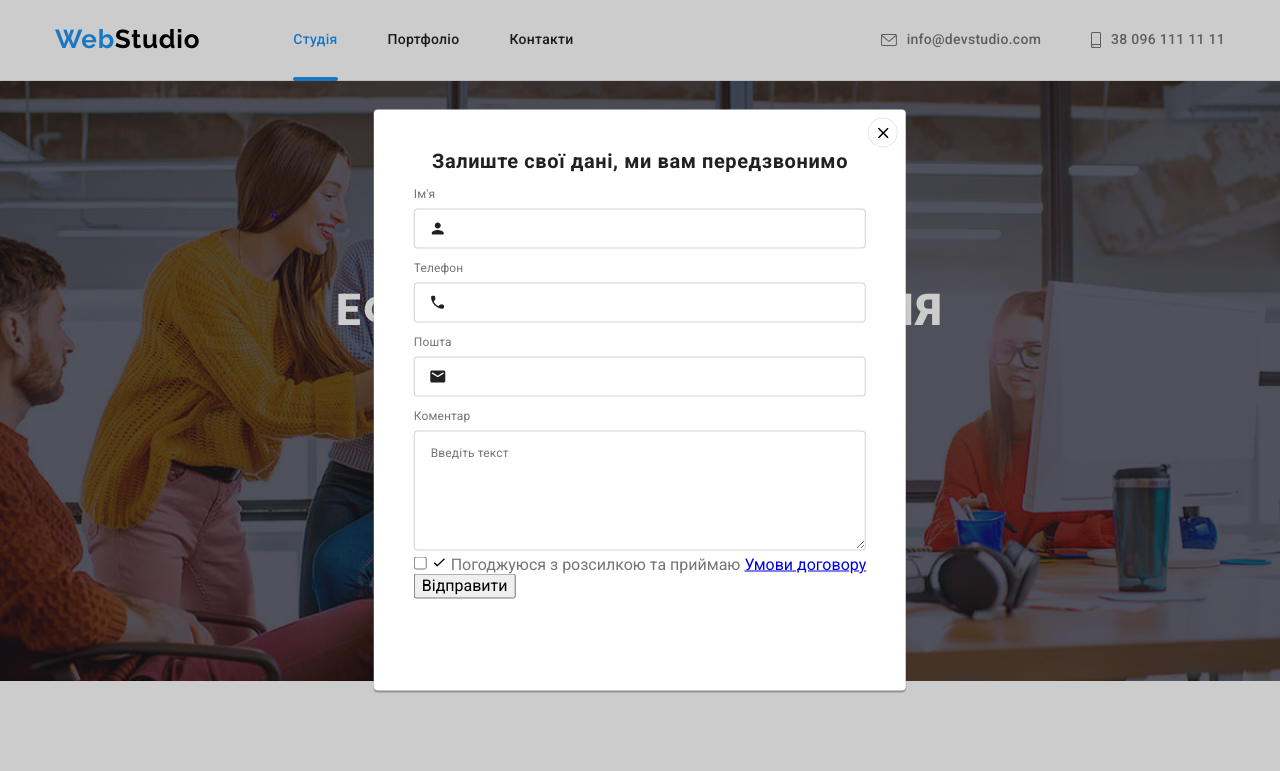
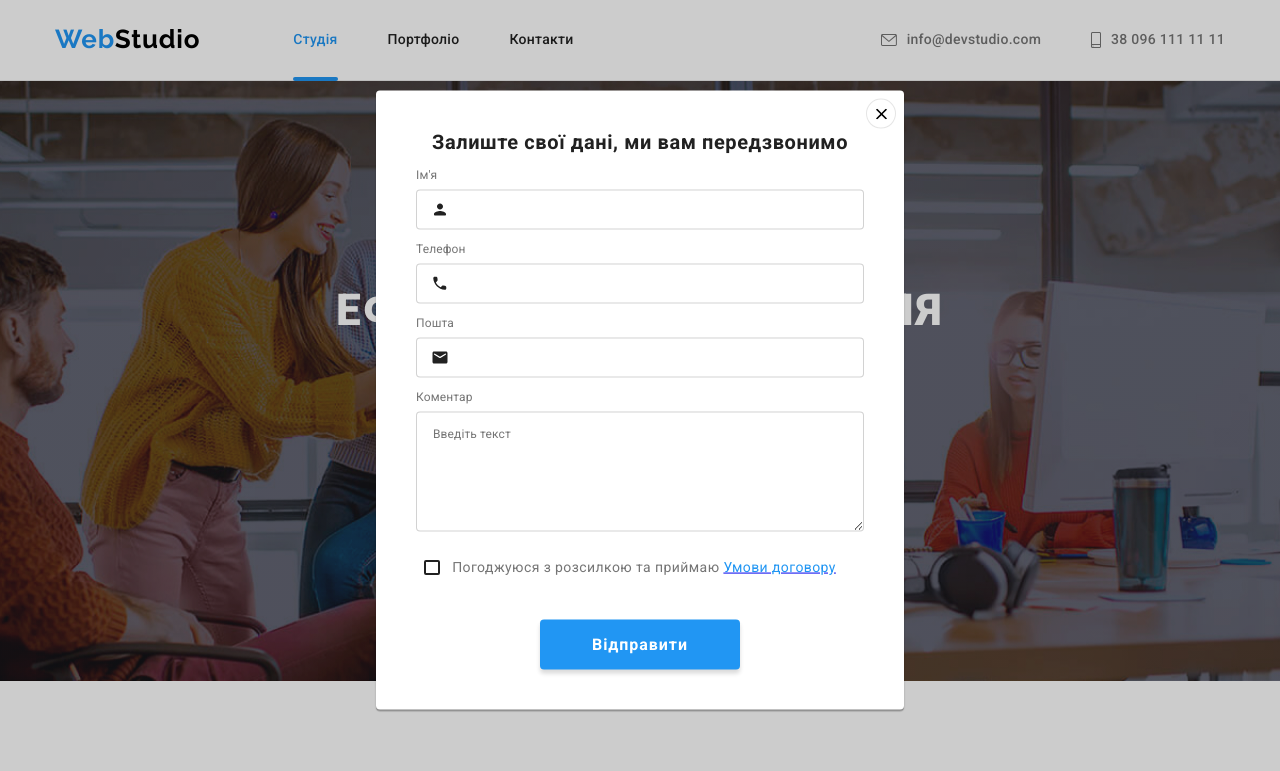
Before and after one commit to IrynaPotupa/goit-markup-hw-07, a plain HTML site: page index.html in a window 1280 px wide. Both pictures are taken after a click on the button "Замовити послугу". Shown: the top 771 px of the page. Drawn offline with nearby package versions, Linux system fonts and the light colour scheme.

Commit message:
end with bem

```diff
--- a/index.html
+++ b/index.html
@@ -537,10 +537,8 @@
     <!-- модальне вікно -->
     <div class="backdrop is-hidden" data-modal>
       <div class="modal">
-        <!-- форма -->
         <div class="modal__active">
           <p class="modal__text">Залиште свої дані, ми вам передзвонимо</p>
-          <p></p>
           <form name="contact-form">
             <label class="modal__label" for="user-name">Ім'я</label>
             <div class="modal__control">
@@ -574,10 +572,10 @@
               placeholder="Введіть текст"
             ></textarea>
 
-            <div class="checkbox-control">
-              <label class="checkbox-label" for="terms-checkbox">
+            <div class="checkbox">
+              <label class="checkbox__label" for="terms-checkbox">
                 <input
-                  class="checkbox-input"
+                  class="checkbox__input"
                   id="terms-checkbox"
                   type="checkbox"
                   name="terms-checkbox"
@@ -587,15 +585,14 @@
                 </svg>
                 <span>
                   Погоджуюся з розсилкою та приймаю
-                  <a href="#"><span class="checkbox-link">Умови договору</span></a>
+                  <a href="#"><span class="checkbox__link">Умови договору</span></a>
                 </span>
               </label>
             </div>
-
-            <button type="submit" class="form-button">Відправити</button>
+            <button type="submit" class="modal__button">Відправити</button>
           </form>
         </div>
-        <button type="button" class="close-button" data-modal-close>
+        <button type="button" class="modal__close-button" data-modal-close>
           <svg class="icon" width="11px" height="11px">
             <use href="./images/icons.svg#icon-vector"></use>
           </svg>
--- a/oldcss/styles.css
+++ /dev/null
@@ -1,47 +0,0 @@
-/* modal window */
-
-/* Checkbox */
-
-.checkbox-control {
-  position: relative;
-  display: flex;
-  align-items: center;
-  justify-content: center;
-  margin-top: 20px;
-  margin-bottom: 40px;
-}
-
-.checkbox-input {
-  position: absolute;
-  appearance: none;
-  -webkit-appearance: none;
-  -moz-appearance: none;
-}
-
-.checkbox-label {
-  display: block;
-  padding-left: 8px;
-  font-size: 14px;
-  line-height: 1.71;
-  letter-spacing: 0.03em;
-  color: var(--color-primary);
-}
-
-.icon-check {
-  position: absolute;
-  top: 50%;
-  left: 8px;
-  transform: translateY(-50%);
-  border: 2px solid var(--main-title-color);
-  border-radius: 2px;
-  fill: var(--main-white-color);
-  transition: background-color 250ms cubic-bezier(0.4, 0, 0.2, 1);
-}
-
-.checkbox-input:checked ~ .icon-check {
-  background-color: var(--color-brand);
-  border: 0;
-}
-.checkbox-link {
-  color: var(--color-brand);
-}
--- /dev/null
+++ b/sass/components/_checkbox.scss
@@ -0,0 +1,39 @@
+.checkbox {
+    position: relative;
+    display: flex;
+    align-items: center;
+    justify-content: center;
+    margin-top: 20px;
+    margin-bottom: 40px;
+  }
+  .checkbox__input {
+    position: absolute;
+    appearance: none;
+    -webkit-appearance: none;
+    -moz-appearance: none;
+  }
+  .checkbox__label {
+    display: block;
+    padding-left: 8px;
+    font-size: 14px;
+    line-height: 1.71;
+    letter-spacing: 0.03em;
+    color: var(--color-primary);
+  }
+  .icon-check {
+    position: absolute;
+    top: 50%;
+    left: 8px;
+    transform: translateY(-50%);
+    border: 2px solid var(--main-title-color);
+    border-radius: 2px;
+    fill: var(--main-white-color);
+    transition: background-color 250ms cubic-bezier(0.4, 0, 0.2, 1);
+  }
+  .checkbox__input:checked ~ .icon-check {
+    background-color: var(--color-brand);
+    border: 0;
+  }
+  .checkbox__link {
+    color: var(--color-brand);
+  }
--- a/sass/components/_modal.scss
+++ b/sass/components/_modal.scss
@@ -12,7 +12,29 @@
       0px 2px 1px rgba(0, 0, 0, 0.2);
     border-radius: 4px;
   }
-  .close-button {
+  .modal__button {
+    color: var(--main-white-color);
+    background-color: var(--color-brand);
+    font-family: inherit;
+    font-weight: 700;
+    font-size: 16px;
+    line-height: 1.87;
+    letter-spacing: 0.06em;
+    cursor: pointer;
+    display: block;
+    min-width: 200px;
+    padding: 10px 52px;
+    margin: 0 auto;
+    box-shadow: 0px 4px 4px rgba(0, 0, 0, 0.15);
+    border-radius: 4px;
+    border: 0;
+    transition: background-color 250ms cubic-bezier(0.4, 0, 0.2, 1);
+  }
+  .modal__button:hover,
+  .modal__button:focus {
+    background-color: var(--button-h-f-color);
+  }
+  .modal__close-button {
     position: absolute;
     display: flex;
     justify-content: center;
@@ -29,8 +51,8 @@
     fill: var(--logo-dark-color);
     transition: fill 250ms cubic-bezier(0.4, 0, 0.2, 1);
   }
-  .close-button:hover,
-  .close-button:focus {
+  .modal__close-button:hover,
+  .modal__close-button:focus {
     fill: var(--color-brand);
   }
   .modal__text {
@@ -92,25 +114,3 @@
   .modal__textarea:focus {
     border-color: var(--color-brand);
   }
-  .modal__button {
-    color: var(--main-white-color);
-    background-color: var(--color-brand);
-    font-family: inherit;
-    font-weight: 700;
-    font-size: 16px;
-    line-height: 1.87;
-    letter-spacing: 0.06em;
-    cursor: pointer;
-    display: block;
-    min-width: 200px;
-    padding: 10px 52px;
-    margin: 0 auto;
-    box-shadow: 0px 4px 4px rgba(0, 0, 0, 0.15);
-    border-radius: 4px;
-    border: 0;
-    transition: background-color 250ms cubic-bezier(0.4, 0, 0.2, 1);
-  }
-  .modal__button:hover,
-  .modal__button:focus {
-    background-color: var(--button-h-f-color);
-  }
--- a/sass/main.scss
+++ b/sass/main.scss
@@ -19,3 +19,4 @@
 @import "./components/portfolio-card";
 @import "./components/backdrop";
 @import "./components/modal";
+@import "./components/checkbox";
```
Also changed, not shown: css/main.css, css/main.min.css, 2 other files.
